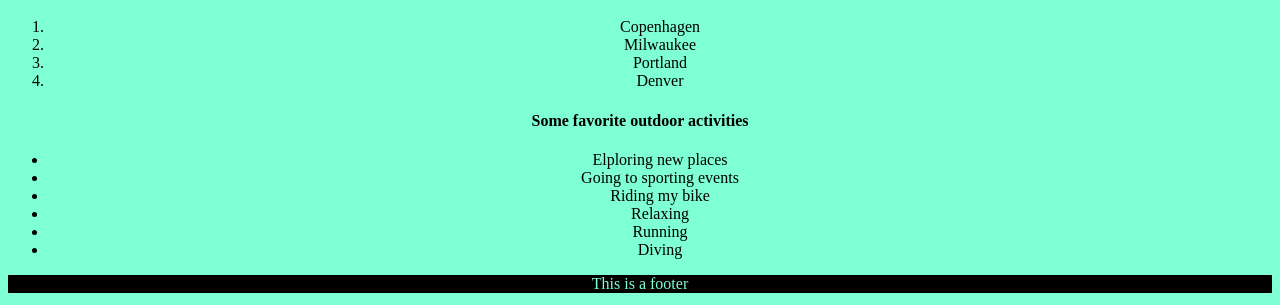
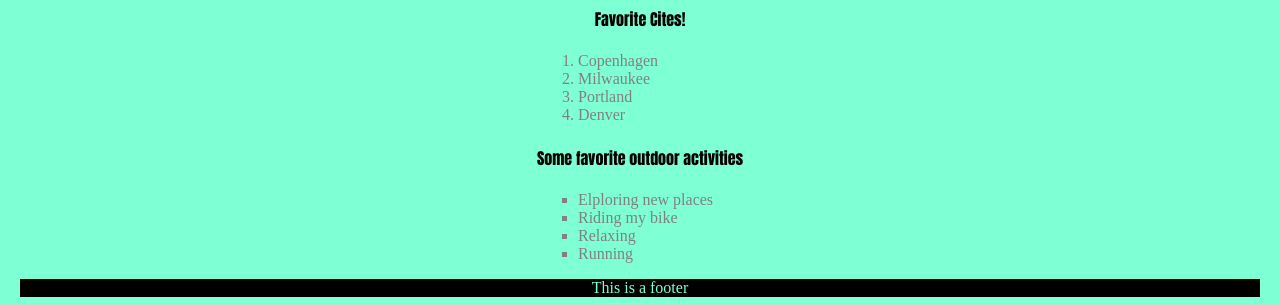
Before and after one commit to Spencer-CT/Spencers-git-file, a plain HTML site: page index.html in a window 1280 px wide. Shown: the part 556-861 px from the top of the page. Drawn offline with Linux system fonts and the light colour scheme.

Commit message:
progress with the CSS list properties

```diff
--- a/index.html
+++ b/index.html
@@ -42,14 +42,14 @@
         <h4>Some favorite outdoor activities</h4>
             <ul>
                 <li>Elploring new places</li>
-                <li>Going to sporting events</li>
                 <li>Riding my bike</li>
                 <li>Relaxing</li>
                 <li>Running</li>
-                <li>Diving</li>
             </ul>
 
     </section>
+
+    <div id="circle"></div>
 
     <footer>This is a footer</footer>
 
--- a/style.css
+++ b/style.css
@@ -1,14 +1,25 @@
+/* *{
+    border-style:solid;
+    border-width:1px;
+    border-color: red;
+} */
+
+
 body{
     background-color: aquamarine;
     text-align: center;
     align-content: center;
     position: center;
+    margin-left: 20px;
+    margin-right: 20px;
 
     }
 
-p   {   font-family:Helvetica;
+p {
+    font-family:Helvetica;
     background-color: khaki;
     box-shadow: 3px;
+    padding: 2px;
 
     }
 
@@ -25,11 +36,18 @@ h2 {
     -webkit-text-stroke-width: 1px;
     -webkit-text-stroke-coloR: black;
 }
+
+h4 {
+    font-family:impact;
+    font-size:15;
+
+}
 header{
     background-color: black;
     color:aquamarine;
     font-family: aller, bold;
     margin-top: 0px;
+    border-top:0px;
 }
 
 footer{
@@ -39,3 +57,22 @@ footer{
     font-family:aller;
 
 }
+
+ol{
+    font-family: Helvetica-bold;
+    color:gray;
+    list-style: -moz-element();
+    text-align: left;
+    padding-left:45%;
+
+
+}
+
+ul{
+    font-family: Helvetica-bold;
+    color:gray;
+    list-style: square;
+    text-align: left;
+    padding-left: 45%;
+
+}
```
Lines whose indentation alone changed are shown as unchanged.
